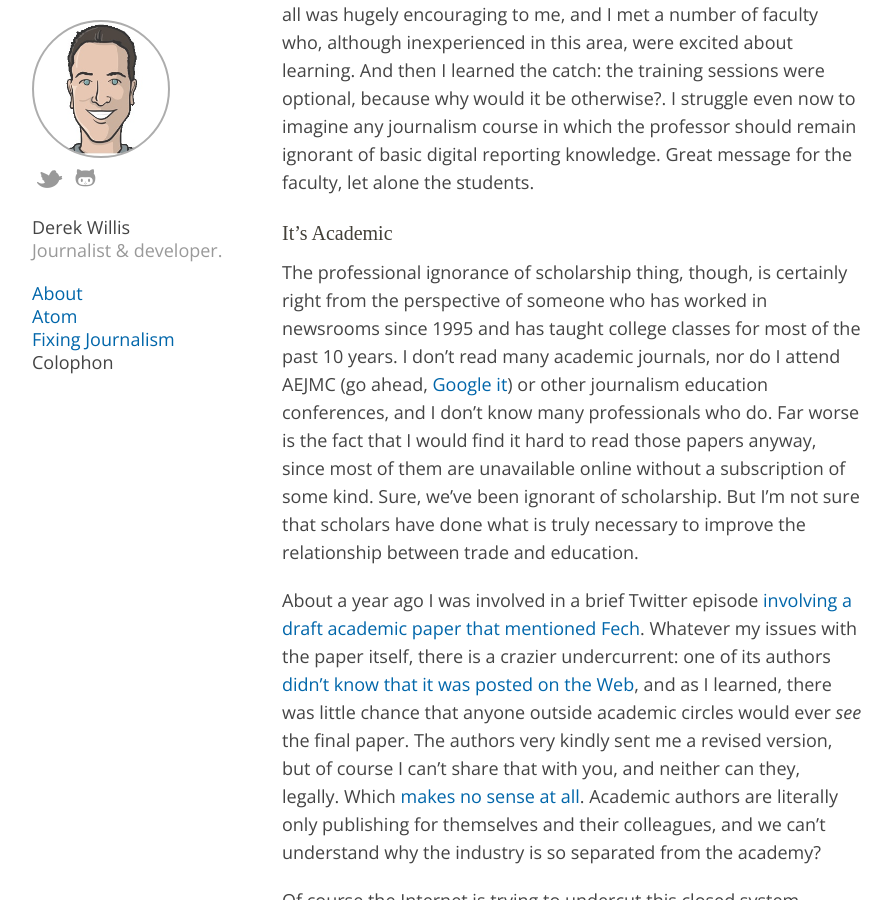
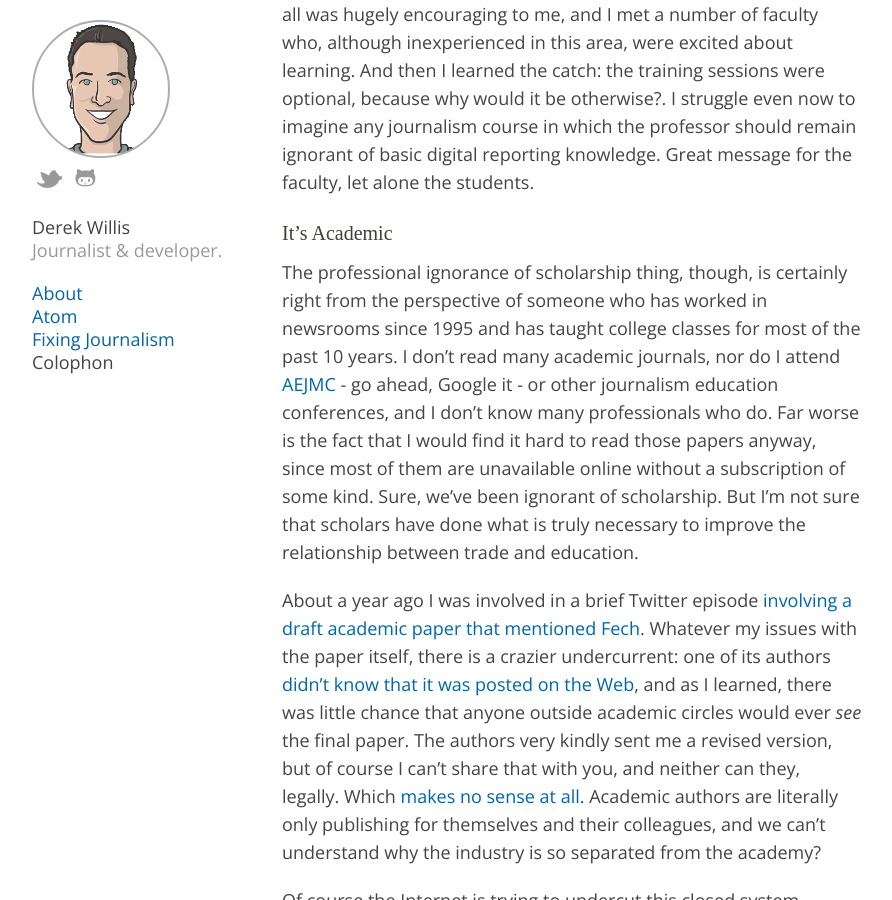
Before and after one commit to dwillis/dwillis.github.com, a Jekyll site: the page built from _posts/2013-04-28-academy-fight-song.md, in a window 1280 px wide and 900 px high, scrolled down 3282 px. Shown: the whole window, without its empty margins (138-1030 px from the left). Built offline with Jekyll 4.4.1, drawn with Linux system fonts in a browser that asks for light colours; some web fonts are replaced.

```diff
--- a/_posts/2013-04-28-academy-fight-song.md
+++ b/_posts/2013-04-28-academy-fight-song.md
@@ -41,7 +41,7 @@ A case in point: a few years ago I was invited to come to Northwestern for a wee
 
 ### It's Academic
 
-The professional ignorance of scholarship thing, though, is certainly right from the perspective of someone who has worked in newsrooms since 1995 and has taught college classes for most of the past 10 years. I don't read many academic journals, nor do I attend AEJMC (go ahead, [Google it](http://www.aejmc.org/)) or other journalism education conferences, and I don't know many professionals who do. Far worse is the fact that I would find it hard to read those papers anyway, since most of them are unavailable online without a subscription of some kind. Sure, we've been ignorant of scholarship. But I'm not sure that scholars have done what is truly necessary to improve the relationship between trade and education.
+The professional ignorance of scholarship thing, though, is certainly right from the perspective of someone who has worked in newsrooms since 1995 and has taught college classes for most of the past 10 years. I don't read many academic journals, nor do I attend [AEJMC](http://www.aejmc.org/) - go ahead, Google it - or other journalism education conferences, and I don't know many professionals who do. Far worse is the fact that I would find it hard to read those papers anyway, since most of them are unavailable online without a subscription of some kind. Sure, we've been ignorant of scholarship. But I'm not sure that scholars have done what is truly necessary to improve the relationship between trade and education.
 
 About a year ago I was involved in a brief Twitter episode [involving a draft academic paper that mentioned Fech](http://thescoop.org/archives/2012/05/13/lost-in-the-weeds/). Whatever my issues with the paper itself, there is a crazier undercurrent: one of its authors [didn't know that it was posted on the Web](https://twitter.com/nikkiusher/status/201721394898280449), and as I learned, there was little chance that anyone outside academic circles would ever _see_ the final paper. The authors very kindly sent me a revised version, but of course I can't share that with you, and neither can they, legally. Which [makes no sense at all](http://www.youtube.com/watch?v=J1sYN0PuRs4). Academic authors are literally only publishing for themselves and their colleagues, and we can't understand why the industry is so separated from the academy?
 
```
